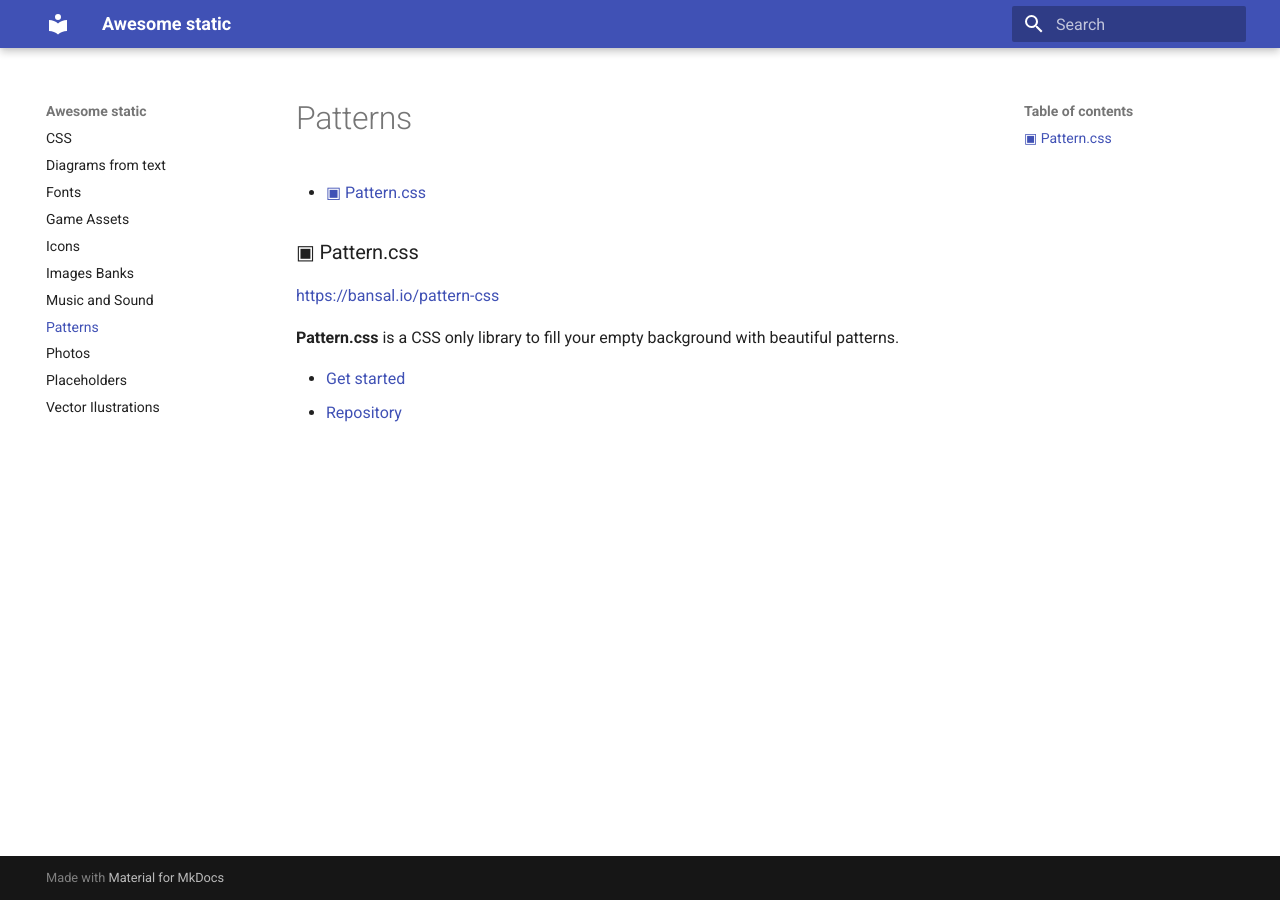
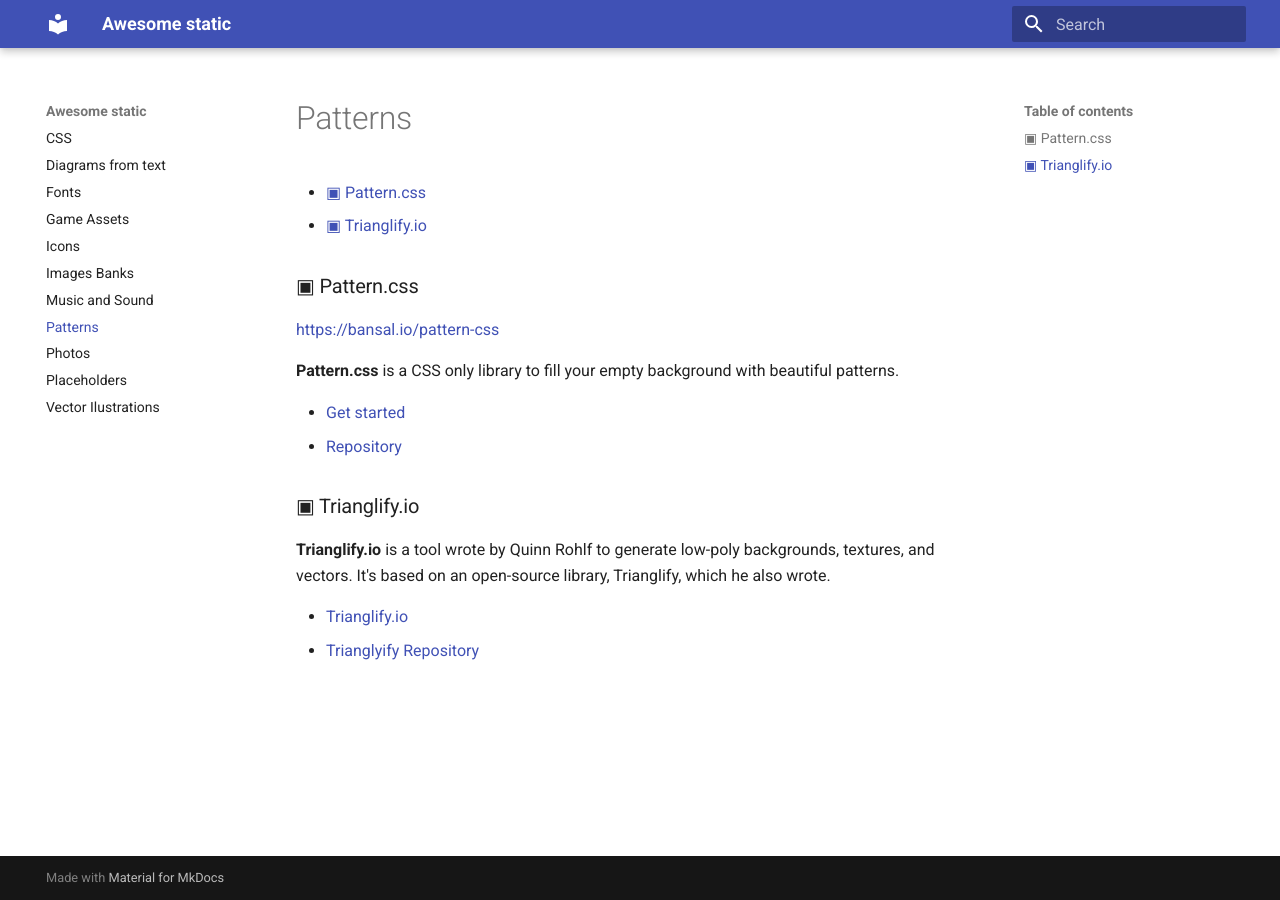
Before and after one commit to euribates/awesome-static, an MkDocs documentation site: the page built from docs/patterns.md, in a window 1280 px wide. Built offline with MkDocs 1.6.1 and Material for MkDocs 9.7.7, drawn with Linux system fonts in a browser that asks for light colours.

Commit message:
Add trianglify.io

```diff
--- a/docs/patterns.md
+++ b/docs/patterns.md
@@ -8,7 +8,17 @@
 
 <https://bansal.io/pattern-css>
 
-**Pattern.css** is a CSS only library to fill your empty background with beautiful patterns.
+**Pattern.css** is a CSS only library to fill your empty background with
+beautiful patterns.
 
 - [Get started](https://bansal.io/pattern-css#installation)
 - [Repository](https://github.com/bansal-io/pattern.css)
+
+### ▣ Trianglify.io
+
+**Trianglify.io** is a tool wrote by Quinn Rohlf to generate low-poly
+backgrounds, textures, and vectors. It's based on an open-source library,
+Trianglify, which he also wrote.
+
+- [Trianglify.io](https://trianglify.io/)
+- [Trianglyify Repository](https://github.com/qrohlf/trianglify)
```
